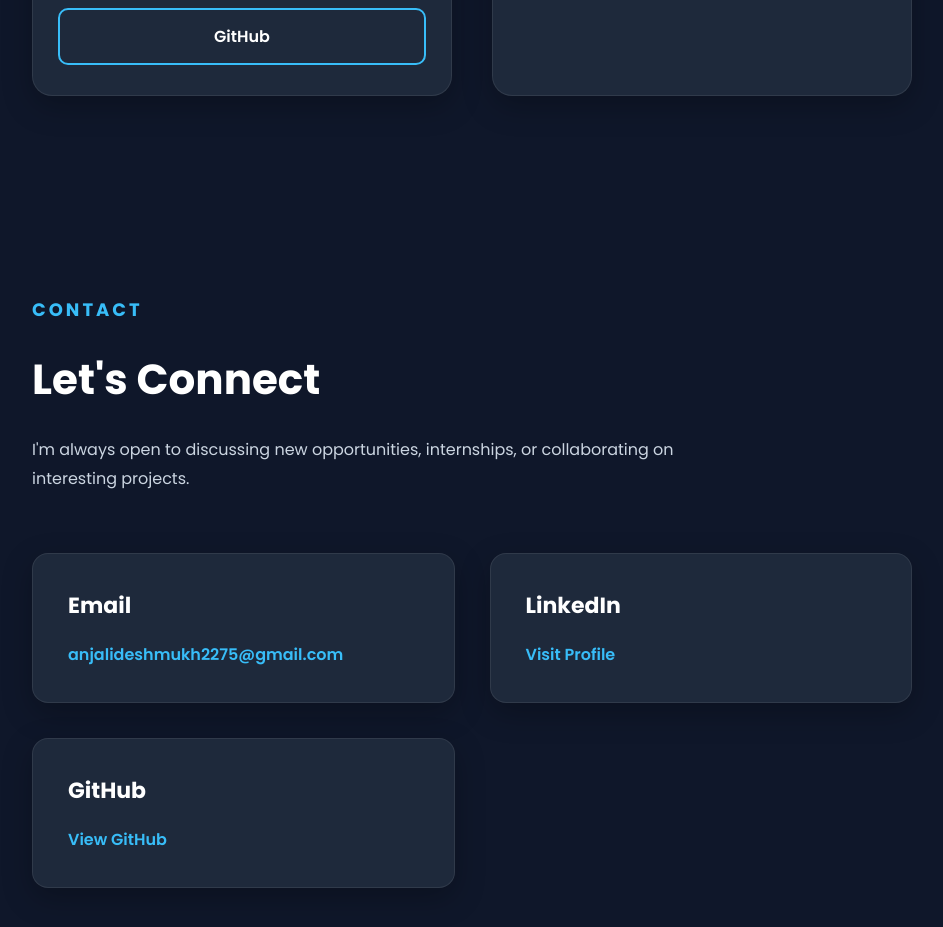
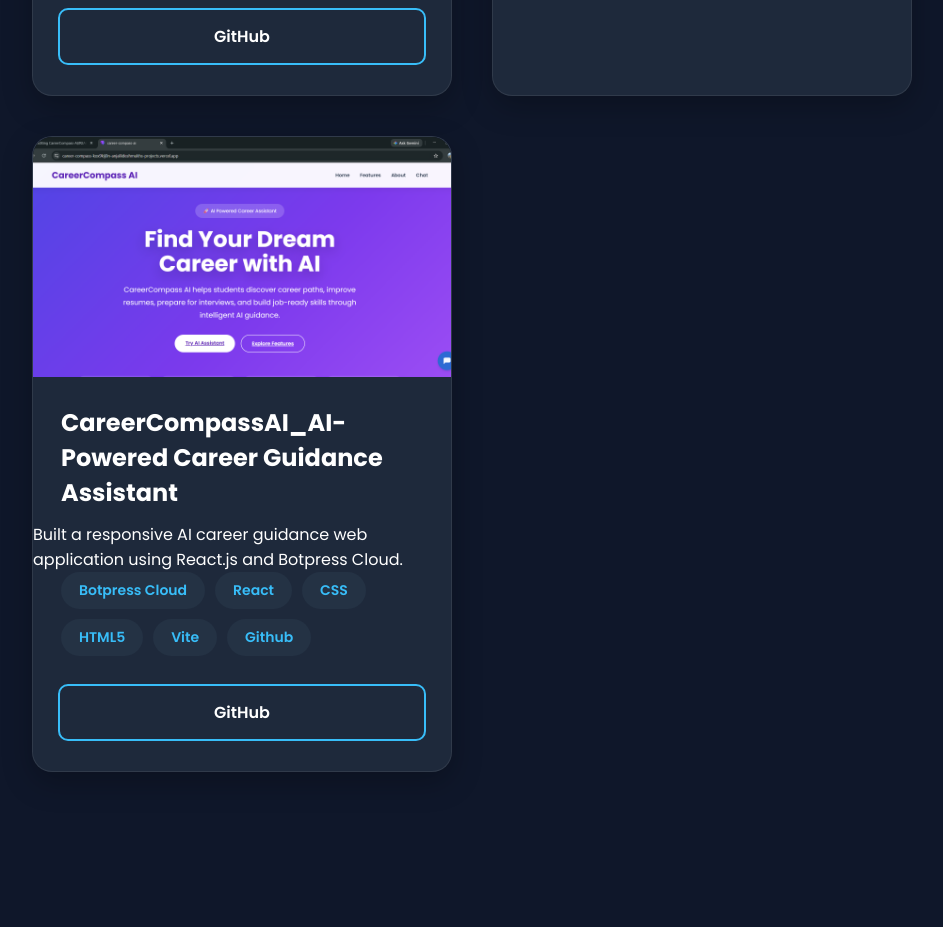
Before and after one commit to anjaliideshmukh/Portfolio, a React (Vite) app: page / in a window 1280 px wide. Shown: the part 4940-5867 px from the top of the page, without its empty margins (288-1231 px from the left). Built offline with nearby package versions, Linux system fonts and the light colour scheme.

Commit message:
Added project

```diff
--- a/src/components/Projects/Project.jsx
+++ b/src/components/Projects/Project.jsx
@@ -1,9 +1,11 @@
 import "./Project.css";
 import bakery from "../../assets/images/bakery.png";
 import calculator from "../../assets/images/calculator.png";
-import portfolio from "../../assets/images/portfolio.png"
-import school from "../../assets/images/school.jpg"
-import url from "../../assets/images/url.jpg"
+import portfolio from "../../assets/images/portfolio.png";
+import school from "../../assets/images/school.jpg";
+import url from "../../assets/images/url.jpg";
+import bsp from "../../assets/images/bsp.jpg";
+import careercompass from "../../assets/images/careercompass.png";
 
 function Projects() {
 
@@ -12,7 +14,7 @@
             id: 1,
             title: "Portfolio",
             description: "Personal portfolio website showcasing my projects, skills, and experience with a responsive modern UI.",
-            tech: ["React", "Vite", "Vercel"],
+            tech: ["React", "Vite", "Vercel","CSS"],
             image: portfolio,
             github: "https://github.com/anjaliideshmukh/Portfolio",
             live: "https://react-portfolio-three-brown.vercel.app/"
@@ -58,7 +60,16 @@
             title: "A flask-mysql application for industrial production tracking.",
             description: "Built a Flask-based web application ",
             tech: ["Python", "Flask", "CSS", "HTML"],
-            image: url,
+            image: bsp,
+            github: "https://github.com/anjaliideshmukh/URL-Phishing"
+
+        },
+        {
+            id: 7,
+            title: "CareerCompassAI_AI-Powered Career Guidance Assistant",
+            description: "Built a responsive AI career guidance web application using React.js and Botpress Cloud.",
+            tech: ["Botpress Cloud", "React", "CSS", "HTML5","Vite", "Github"],
+            image: careercompass,
             github: "https://github.com/anjaliideshmukh/URL-Phishing"
 
         }
```
Also changed, not shown: src/assets/images/bsp.jpg (added), src/assets/images/careercompass.png (added).
